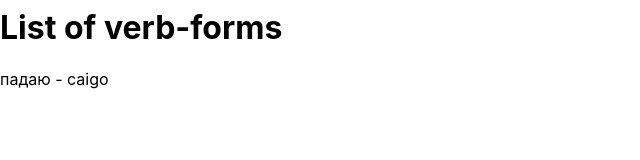
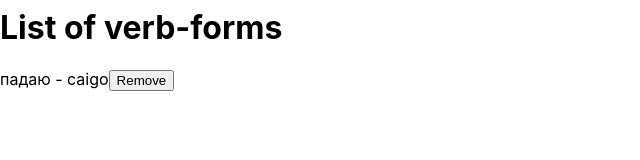
Before and after one commit to igoryen/dragonfruit, a React (Create React App) app: page / in a window 1280 px wide. Shown: the part 137-297 px from the top of the page, without its empty margins (0-640 px from the left). Built offline with nearby package versions, Linux system fonts and the light colour scheme.

Commit message:
Button 'Remove' properly removes its record.

```diff
--- a/src/actions/verbforms.js
+++ b/src/actions/verbforms.js
@@ -19,7 +19,7 @@ export const addVerbForm = (
 )
 
 // remove verb form
-export const removeVerbForm = ({ id } = {}) => (
+export const removeVerbform = ({ id } = {}) => (
     {
         type: 'REMOVE_VERB_FORM',
         id
--- a/src/components/VerbformListItem.js
+++ b/src/components/VerbformListItem.js
@@ -1,9 +1,15 @@
 import React from 'react'
+import { connect } from 'react-redux'
+import { removeVerbform } from '../actions/verbforms'
 
-const VerbformListItem = ( { id, spa, rus } ) => (
+
+const VerbformListItem = ( { dispatch, id, spa, rus } ) => (
     <div>
         <span>{rus}</span> - <span>{spa}</span>
+        <button onClick={ () => {
+            dispatch(removeVerbform({id}))
+        }}>Remove</button>
     </div>
 )
 
-export default VerbformListItem
+export default connect()(VerbformListItem)
```
